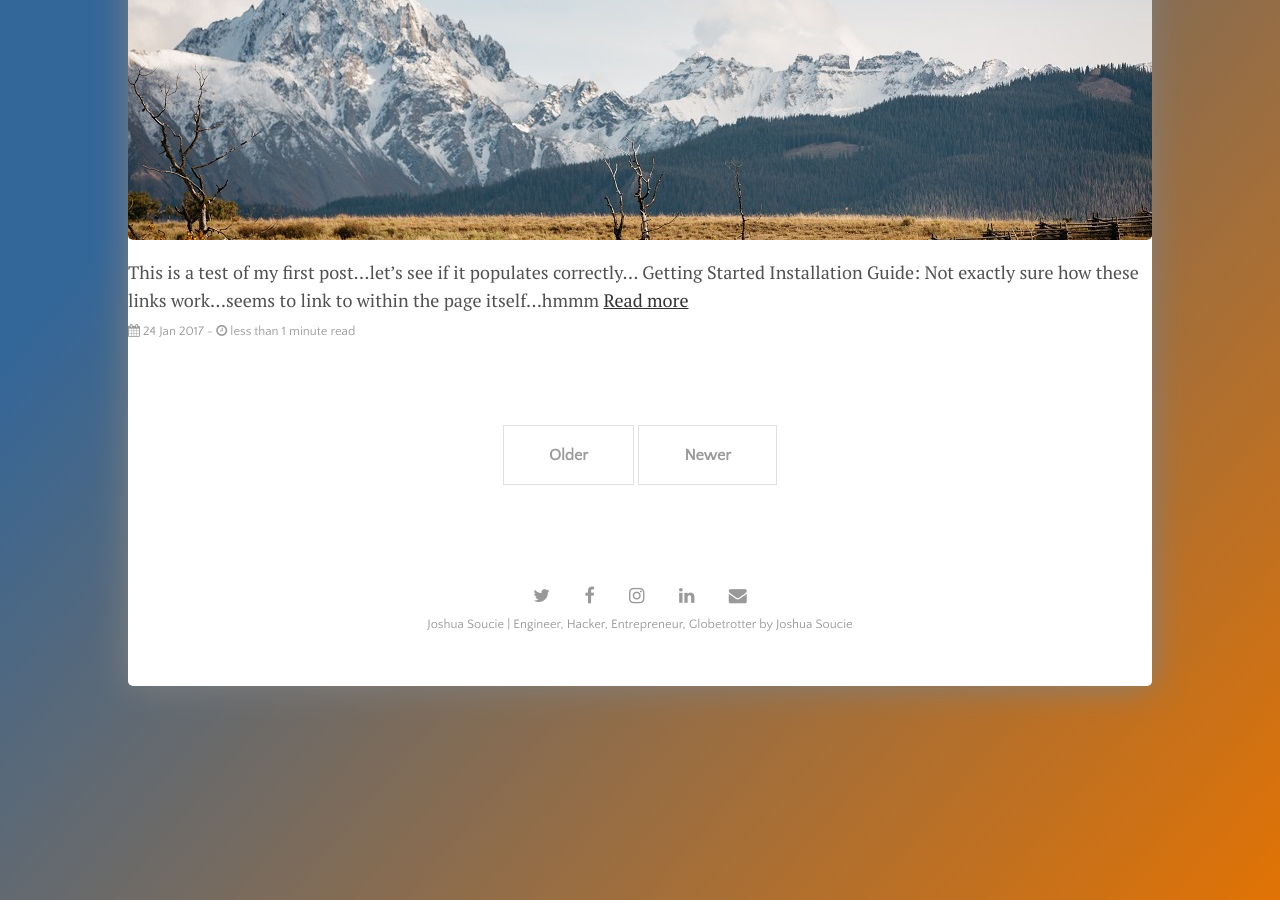
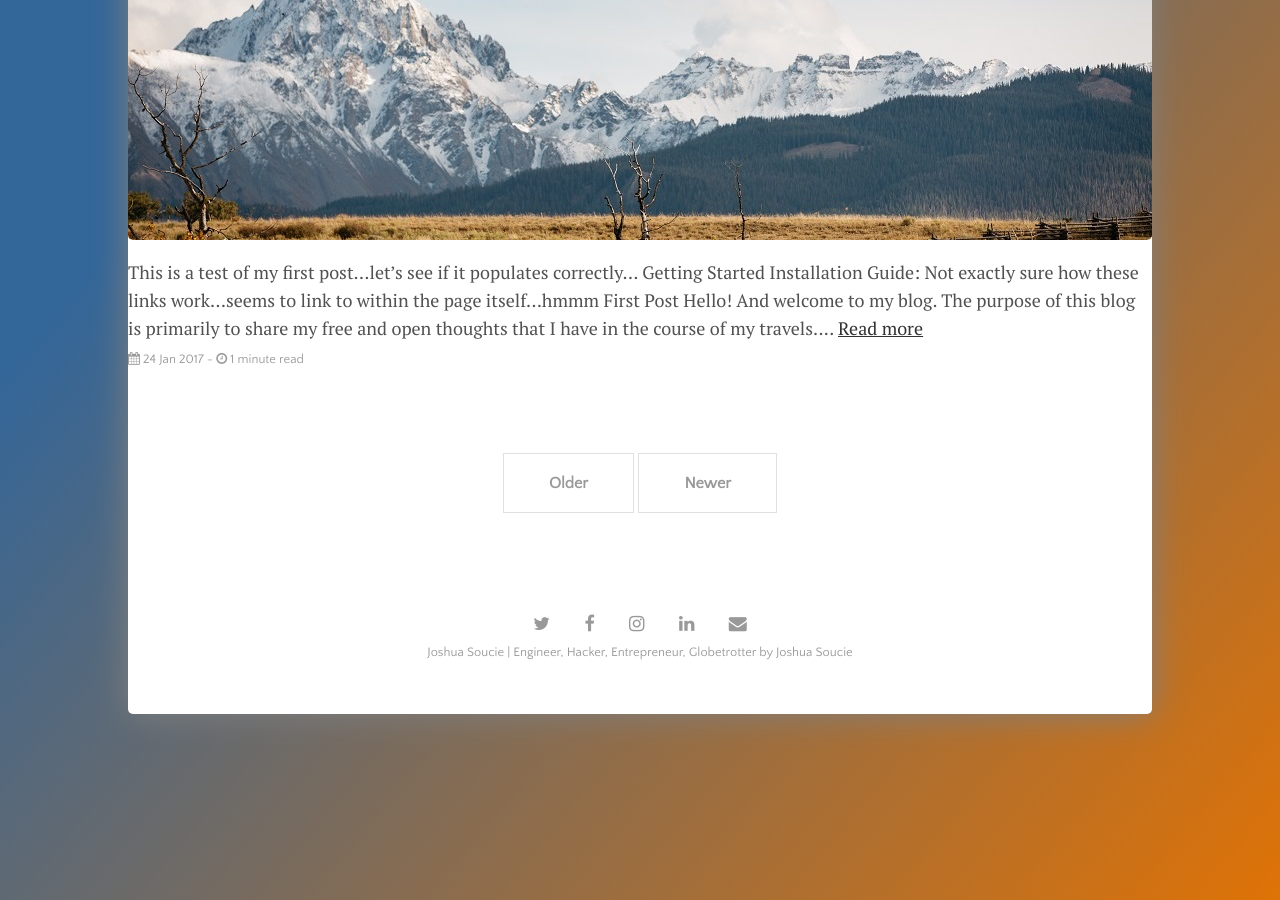
Before and after one commit to js-bone21/jblog, a Jekyll site: the page built from index.html, in a window 1280 px wide and 900 px high, scrolled down 539 px. Built offline with Jekyll 4.4.1, drawn with Linux system fonts in a browser that asks for light colours; nearby versions of some CDN libraries; the list of posts is cut into pages by our own code; some of the changed lines change nothing that is shown.

Commit message:
Copied in text for first post. Need to format

```diff
--- a/_posts/2017-01-24-Test_Post.md
+++ b/_posts/2017-01-24-Test_Post.md
@@ -16,3 +16,22 @@
 ### Getting Started
 
 [Installation Guide]({{ site.github.url }}{% post_url 2015-12-12-Installation-Guide %}): Not exactly sure how these links work...seems to link to within the page itself...hmmm
+
+
+First Post
+
+Hello! And welcome to my blog. The purpose of this blog is primarily to share my free and open thoughts that I have in the course of my travels.
+Travel Blog
+I expect to primarily share about my experience in various cities and countries for those who expect to visit the places to which I have travelled - currency exchange and what to expect in terms of general prices, some culture tips and do’s/don’ts, explanation of local foods and some restaurant or food recommendations, couchsurfing and hitchhiking culture, tourist attractions and recommended museums.
+Personal Thoughts
+I also intend to share some of my thoughts while I travel including random train of thought articles and things that pertain to - either differences, similarities, or both - the United States or Western Europe. I also hope to share some profiles about individuals I may meet along the way who leave a particular impression on me.
+Read Me!
+I’m sure that many of my writings will be short; however, I hope that at least a few of my travel recommendations will be long. I am particularly interested in writing for my family and friends, and also for young individuals who might want to or be interested in traveling the way and to the places I find intriguing.
+Open to Recommendations!
+I hope all of you will find my thoughts and writing interesting. Please feel free to write to me about recommendations you might have for places that I’ve written about, places you think I should travel, or just feedback about what I’ve written.
+
+Thank you all! I hope to see many of you sometime soon in your home, in my home, or on the road.
+
+Safe travels and happy surfing!
+
+Josh S
```
